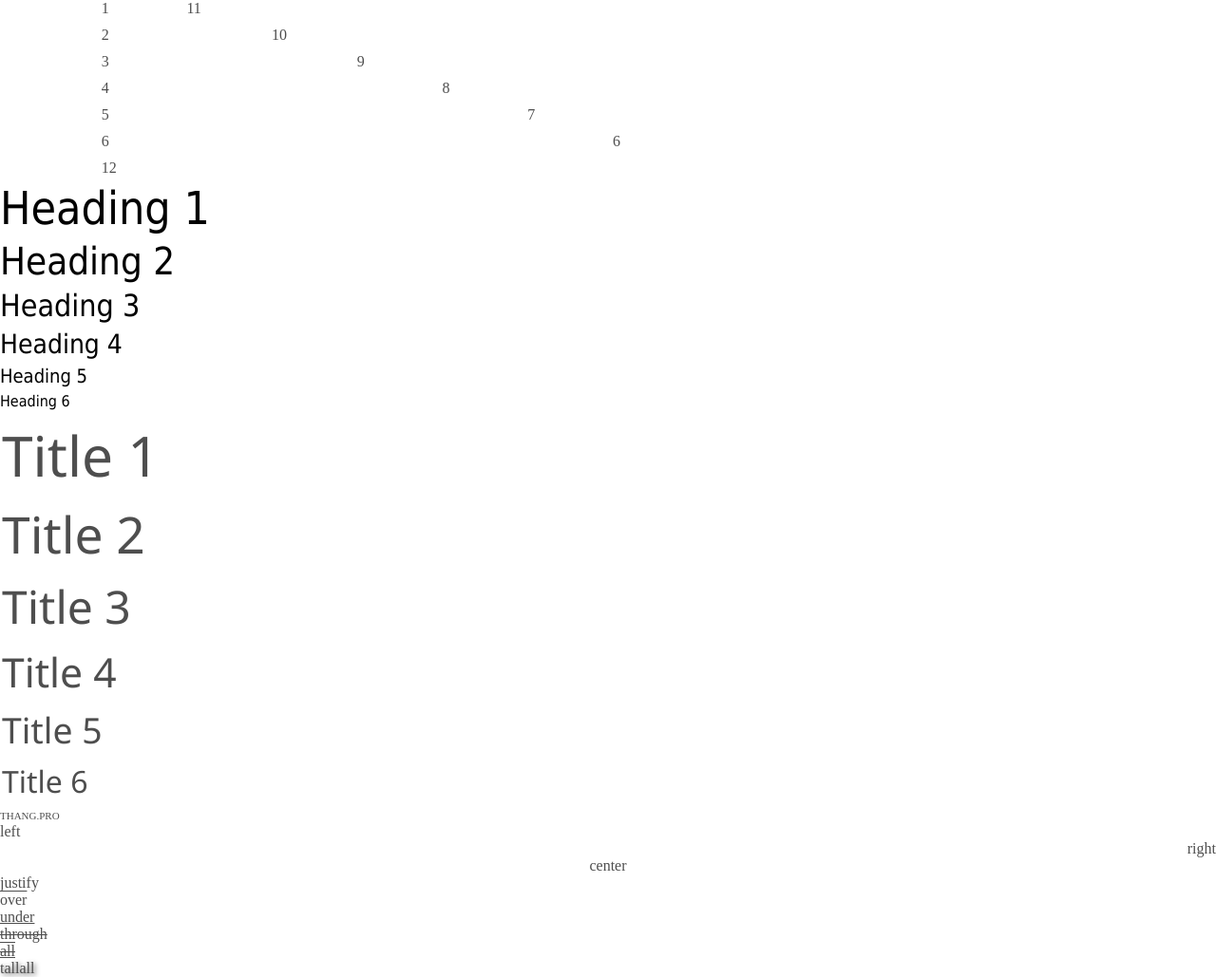
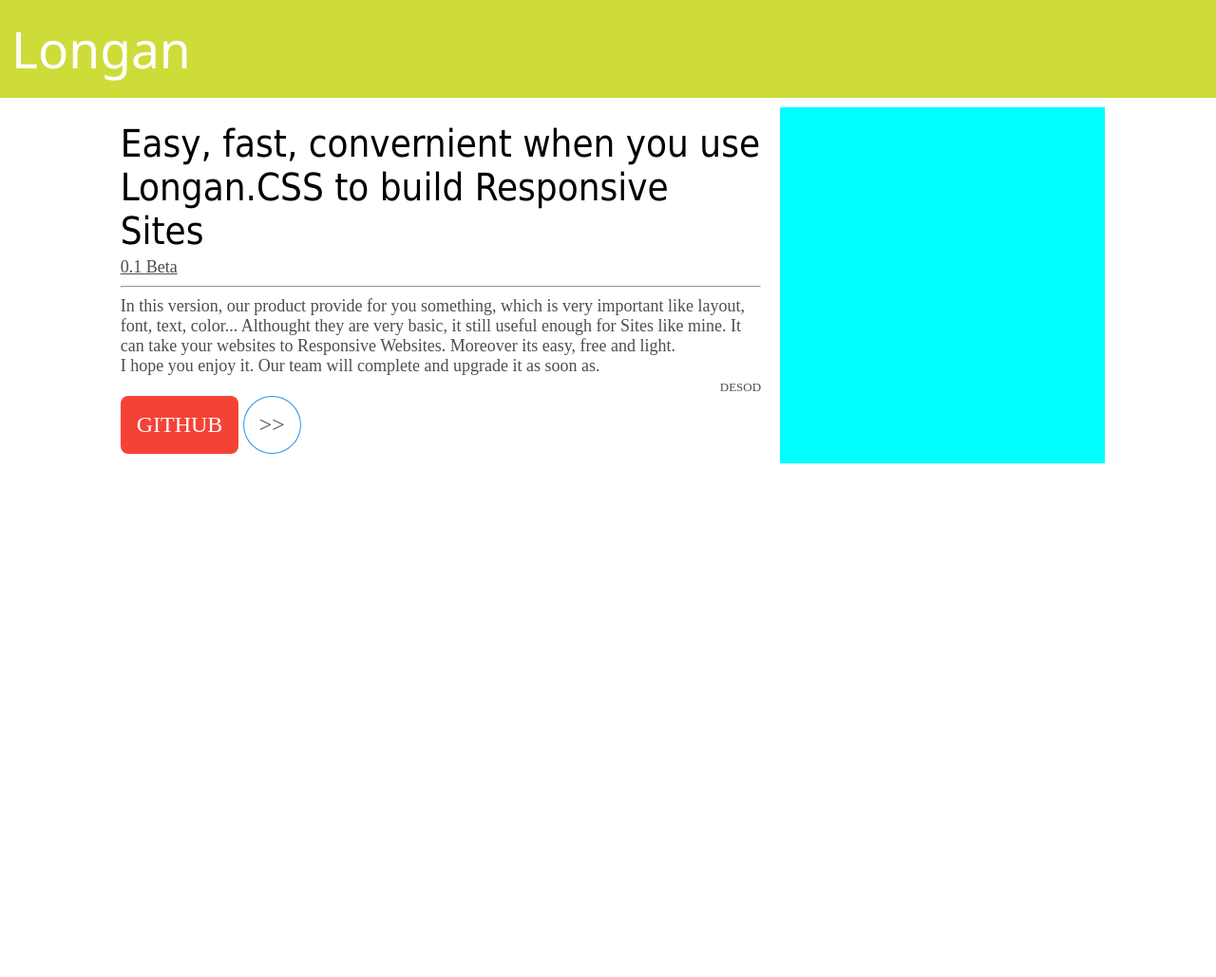
Before and after one commit to desod-vn/ahihi, a plain HTML site: page index.html in a window 1280 px wide. Shown: the whole page at 95% size. After the commit the page ends 800 px from the top, so only its background shows below. Drawn offline with Linux system fonts and the light colour scheme.

Commit message:
Update index.html

```diff
--- a/index.html
+++ b/index.html
@@ -1,56 +1,45 @@
 <!DOCTYPE html>
 <html>
 <head>
-	<title></title>
+	<title>Longan.CSS</title>
+	<meta name="viewport" content="width=device-width, initial-scale=1.0">
+	<meta charset="utf-8" />
 	<link rel="stylesheet" type="text/css" href="style.css">
 </head>
 <body>
-	<div class="container">
-  		<div class="space-wrap">
+	<header class="size-full">
+		<div class="container">
+			<div class="wrap">
+				<div class="call-12 color-lime pad-10">
+					<div class="title-2 color-text-white">
+						Longan
+					</div>
+				</div>
+			</div>
+		<div class="space-wrap mar-10">
+			<div class="call-8 pad-10 size-text-18">
+				<h2>Easy, fast, convernient when you use Longan.CSS to build Responsive Sites</h2>
+					<div class="text-under">
+						0.1 Beta
+					</div>
+					<hr>
+					In this version, our product provide for you something, which is very important like
+					layout, font, text, color... Althought they are very basic, it still useful enough for
+					Sites like mine. It can take your websites to Responsive Websites. Moreover its easy, free and light.
+					<br />
+					I hope you enjoy it. Our team will complete and upgrade it as soon as.
+					<div class="title-from text-right">
+						Desod
+					</div>
+					<a class="button panel-round-l color-red size-text-24 pad-16" href="https://github.com/desod-vn/longan.CSS">GITHUB</a>
+					<a class="button color-border-blue panel-circle size-text-24 pad-16" href="https://github.com/desod-vn/longan.CSS">>></a>
+				</div>
+				<div class="call-4 color-aqua">
 
-	      <div class="call-1">1</div>
-	      <div class="call-11">11</div>
-	      <div class="call-2">2</div>
-	      <div class="call-10">10</div>
-	      <div class="call-3">3</div>
-	      <div class="call-9">9</div>
-	      <div class="call-4">4</div>
-	      <div class="call-8">8</div>
-	      <div class="call-5">5</div>
-	      <div class="call-7">7</div>
-	      <div class="call-6">6</div>
-	      <div class="call-6">6</div>
-	      <div class="call-12">12</div>
-
-	    </div>
-	</div>
-	<h1>Heading 1</h1>
-	<h2>Heading 2</h2>
-	<h3>Heading 3</h3>
-	<h4>Heading 4</h4>
-	<h5>Heading 5</h5>
-	<h6>Heading 6</h6>
-
-		<div class="title-1">Title 1</div>
-		<div class="title-2">Title 2</div>
-		<div class="title-3">Title 3</div>
-		<div class="title-4">Title 4</div>
-		<div class="title-5">Title 5</div>
-		<div class="title-6">Title 6</div>
-
-	<div class="title-from">Thang.Pro</div>
-
-		<div class="text-left">left</div>
-		<div class="text-right">right</div>
-		<div class="text-center">center</div>
-		<div class="text-justify">justify</div>
-
-	<div class="text-over">over</div>
-	<div class="text-under">under</div>
-	<div class="text-through">through</div>
-	<div class="text-all">all</div>
-	<div class="text-shadow">tallall</div>
-
-</div>
+				</div>
+			</div>
+		</div>
+		</div>
+	</header>
 </body>
 </html>
```
